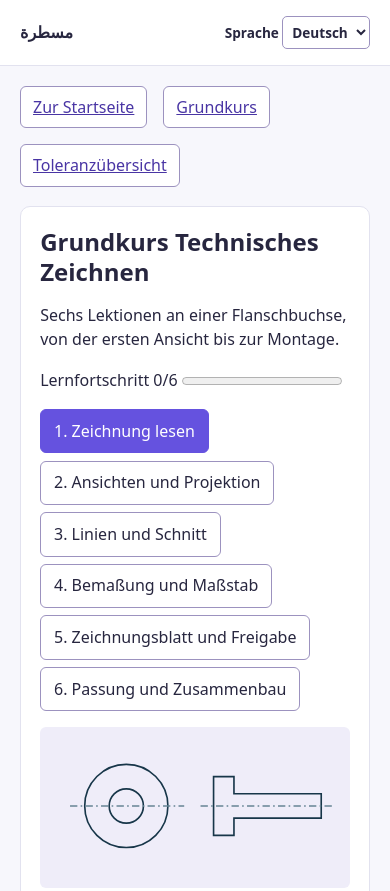
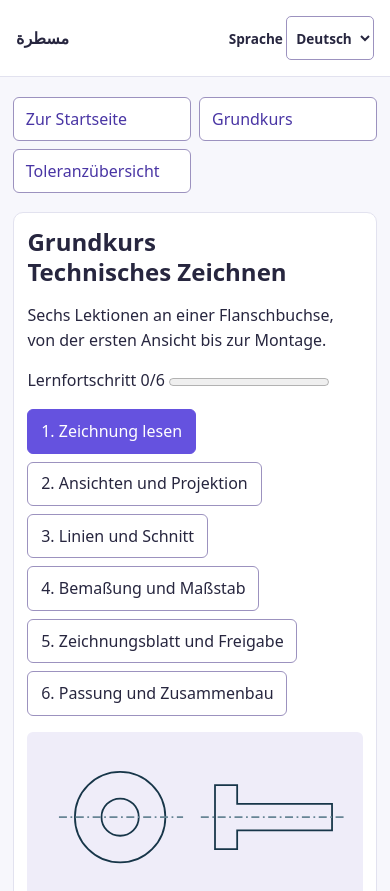
Before and after one commit to Anwar914/mastara-engineering-drawing, a plain HTML site: page dist/course.html in a window 390 px wide. Shown: the top 891 px of the page. Drawn offline with Linux system fonts and the light colour scheme.

Commit message:
Improve Mastara navigation and accessibility

```diff
--- a/dist/mizan-theme.css
+++ b/dist/mizan-theme.css
@@ -27,3 +27,29 @@ a { color: #4935a4; }
 .sim-holes td, .sim-holes th, .sim-note { border-color: var(--line); }
 .course-progress progress, #course progress, .sim-controls input { accent-color: var(--action); }
 svg text { fill: var(--ink); }
+
+/* Shared navigation and touch layout across learning sections. */
+header { padding-inline: max(1rem, calc((100vw - 1160px) / 2)); }
+h1, h2, h3 { overflow-wrap: anywhere; text-wrap: balance; }
+.page-links { gap: .5rem; }
+.page-links a, #parts button, #features button, .course-nav button, .course-options button,
+.catalog-grid button, .sim-actions button, .lab-presets button, header select, .frame-guide summary {
+  min-block-size: 44px;
+}
+.page-links a { display: inline-flex; align-items: center; text-decoration: none; }
+.page-links a:hover { background: var(--soft); text-decoration: underline; }
+.page-links a[aria-current="page"] { background: var(--soft); font-weight: 700; }
+#parts, #features, .course-nav, .course-options, .sim-actions, .lab-presets { gap: .5rem; }
+.sim-layout > div, .lab-grid > div, .course-layout > * { min-inline-size: 0; }
+.sim-controls label > span { display: flex; justify-content: space-between; gap: .5rem; align-items: baseline; }
+.sim-controls output { flex: none; font-variant-numeric: tabular-nums; }
+:lang(ar) body { font-family: Tahoma, Arial, sans-serif; line-height: 1.75; }
+:lang(ar) svg text { font-family: Tahoma, Arial, sans-serif; }
+@media (max-width: 480px) {
+  main { padding-inline: .8rem; }
+  .page-links { display: grid; grid-template-columns: repeat(2, minmax(0, 1fr)); }
+  .page-links a { overflow-wrap: anywhere; }
+  .sim-results dl { grid-template-columns: minmax(0,1fr); }
+  .sim-results dd { margin-block-end: .3rem; }
+  #assembly, #lab, #course, #catalog { padding: .85rem; }
+}
```
